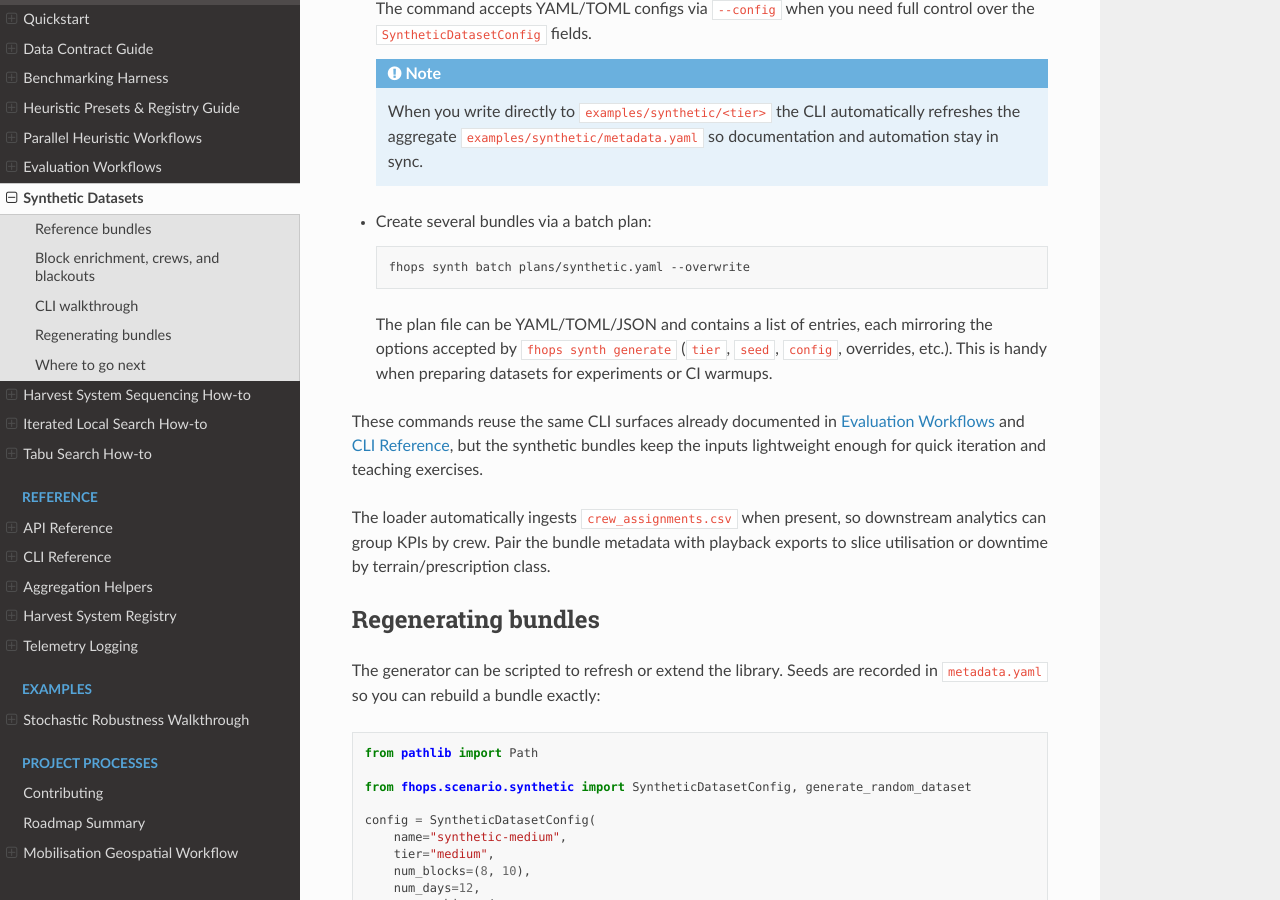
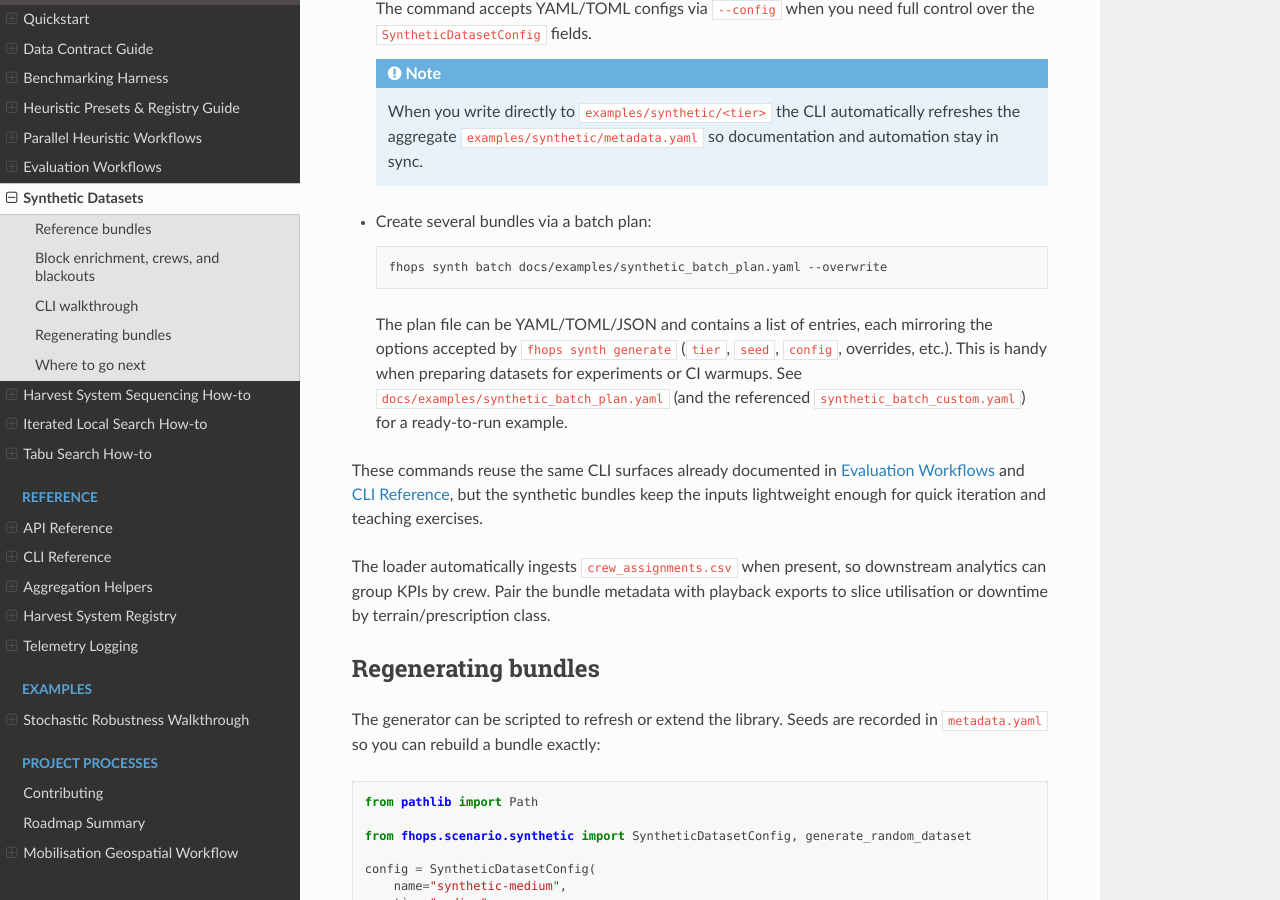
Before and after one commit to UBC-FRESH/fhops, a Sphinx documentation site: the page built from docs/howto/synthetic_datasets.rst, in a window 1280 px wide and 900 px high, scrolled down 2082 px. Built offline with Sphinx 7.4.7 and the Read the Docs theme 3.1.0, drawn with Linux system fonts in a browser that asks for light colours.

Commit message:
docs: add sample batch plan for synthetic generator

```diff
--- a/docs/howto/synthetic_datasets.rst
+++ b/docs/howto/synthetic_datasets.rst
@@ -127,11 +127,13 @@ Use the bundles anywhere a normal scenario is accepted. Typical entry points:
 
   .. code-block:: bash
 
-     fhops synth batch plans/synthetic.yaml --overwrite
+     fhops synth batch docs/examples/synthetic_batch_plan.yaml --overwrite
 
   The plan file can be YAML/TOML/JSON and contains a list of entries, each mirroring the options
   accepted by ``fhops synth generate`` (``tier``, ``seed``, ``config``, overrides, etc.). This is handy
-  when preparing datasets for experiments or CI warmups.
+  when preparing datasets for experiments or CI warmups. See
+  ``docs/examples/synthetic_batch_plan.yaml`` (and the referenced ``synthetic_batch_custom.yaml``) for
+  a ready-to-run example.
 
 These commands reuse the same CLI surfaces already documented in :doc:`evaluation` and
 :doc:`../reference/cli`, but the synthetic bundles keep the inputs lightweight enough for quick
```
Also changed, not shown: docs/examples/synthetic_batch_custom.yaml (added, +23 -0 lines), docs/examples/synthetic_batch_plan.yaml (added, +25 -0 lines).
